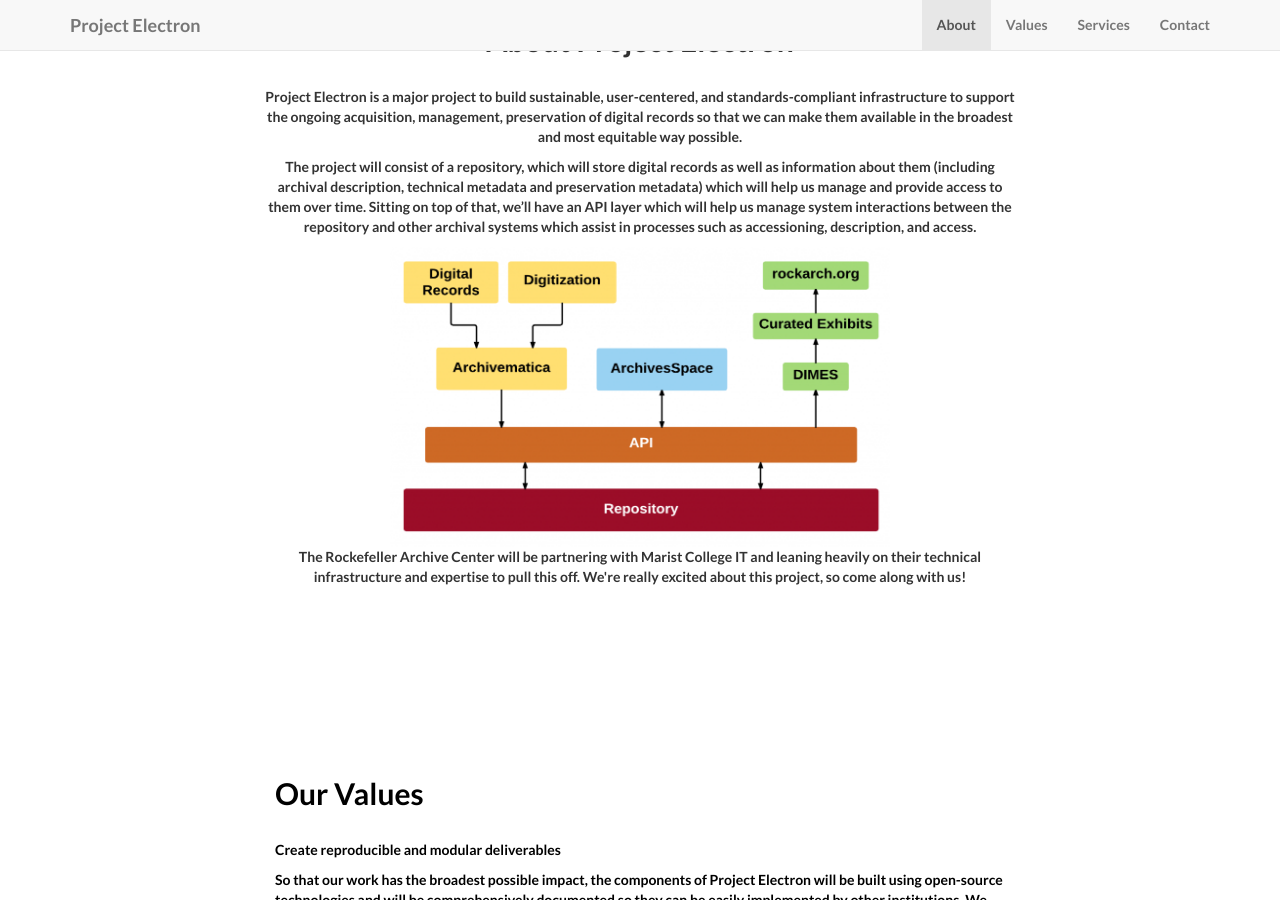
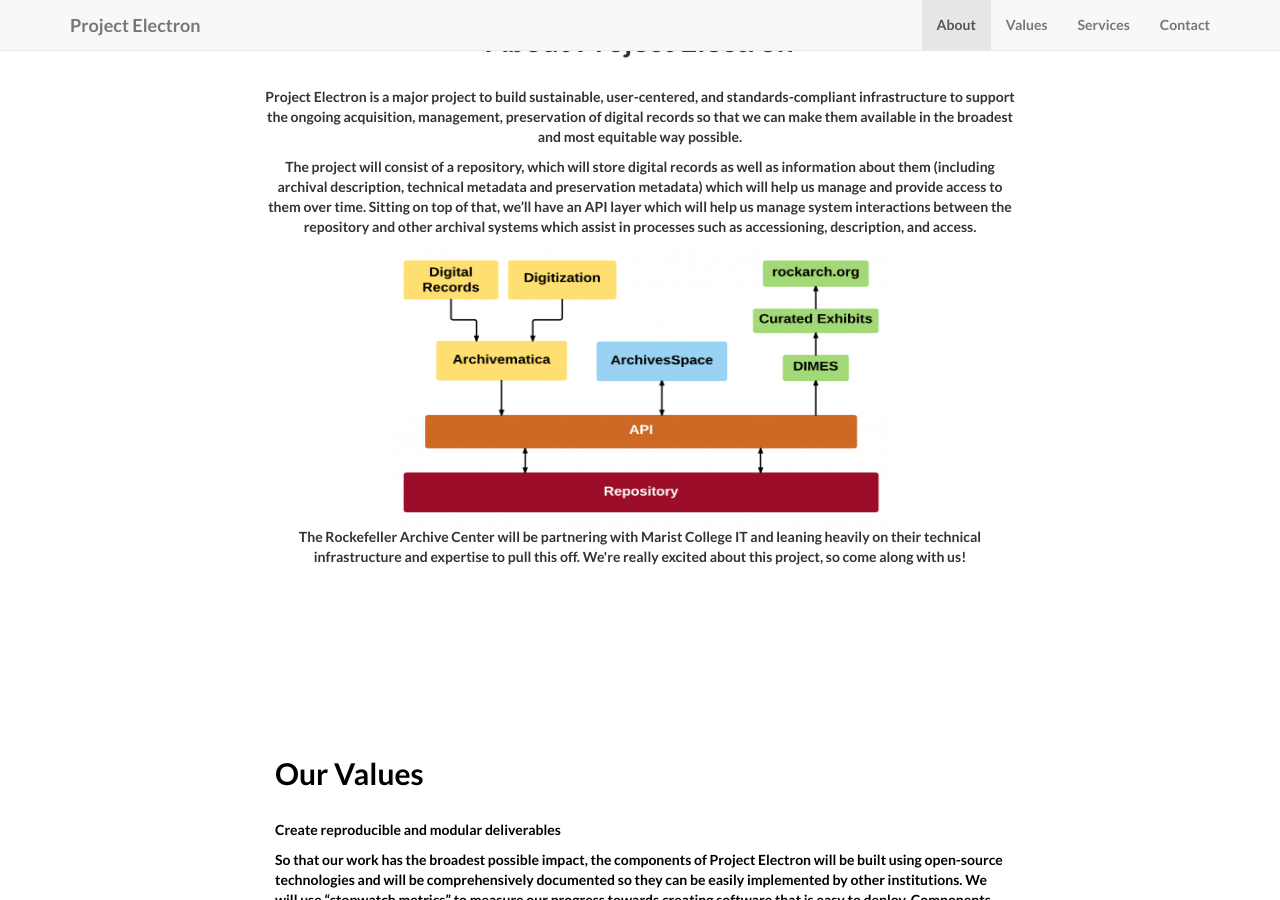
Before and after one commit to RockefellerArchiveCenter/project_electron, a Jekyll site: the page built from index.html, in a window 1280 px wide and 900 px high, scrolled down 813 px. Built offline with Jekyll 4.4.1, drawn with Linux system fonts in a browser that asks for light colours.

Commit message:
aligning image

```diff
--- a/_includes/about.html
+++ b/_includes/about.html
@@ -7,7 +7,7 @@
           <br/>
             <p>Project Electron is a major project to build sustainable, user-centered, and standards-compliant infrastructure to support the ongoing acquisition, management, preservation of digital records so that we can make them available in the broadest and most equitable way possible.</p>
             <p>The project will consist of a repository, which will store digital records as well as information about them (including archival description, technical metadata and preservation metadata) which will help us manage and provide access to them over time. Sitting on top of that, we’ll have an API layer which will help us manage system interactions between the repository and other archival systems which assist in processes such as accessioning, description, and access.</p>
-            <img src="/project_electron/img/project_electron.png" alt="Project Electron outline" align="middle" style="width:500px;height:300px">
+            <img src="/project_electron/img/project_electron.png" alt="Project Electron outline" align="middle" style="width:500px;height:280px">
             <p>The Rockefeller Archive Center will be partnering with Marist College IT and leaning heavily on their technical infrastructure and expertise to pull this off. We're really excited about this project, so come along with us!</p>
             <br/>
           </div>
```
